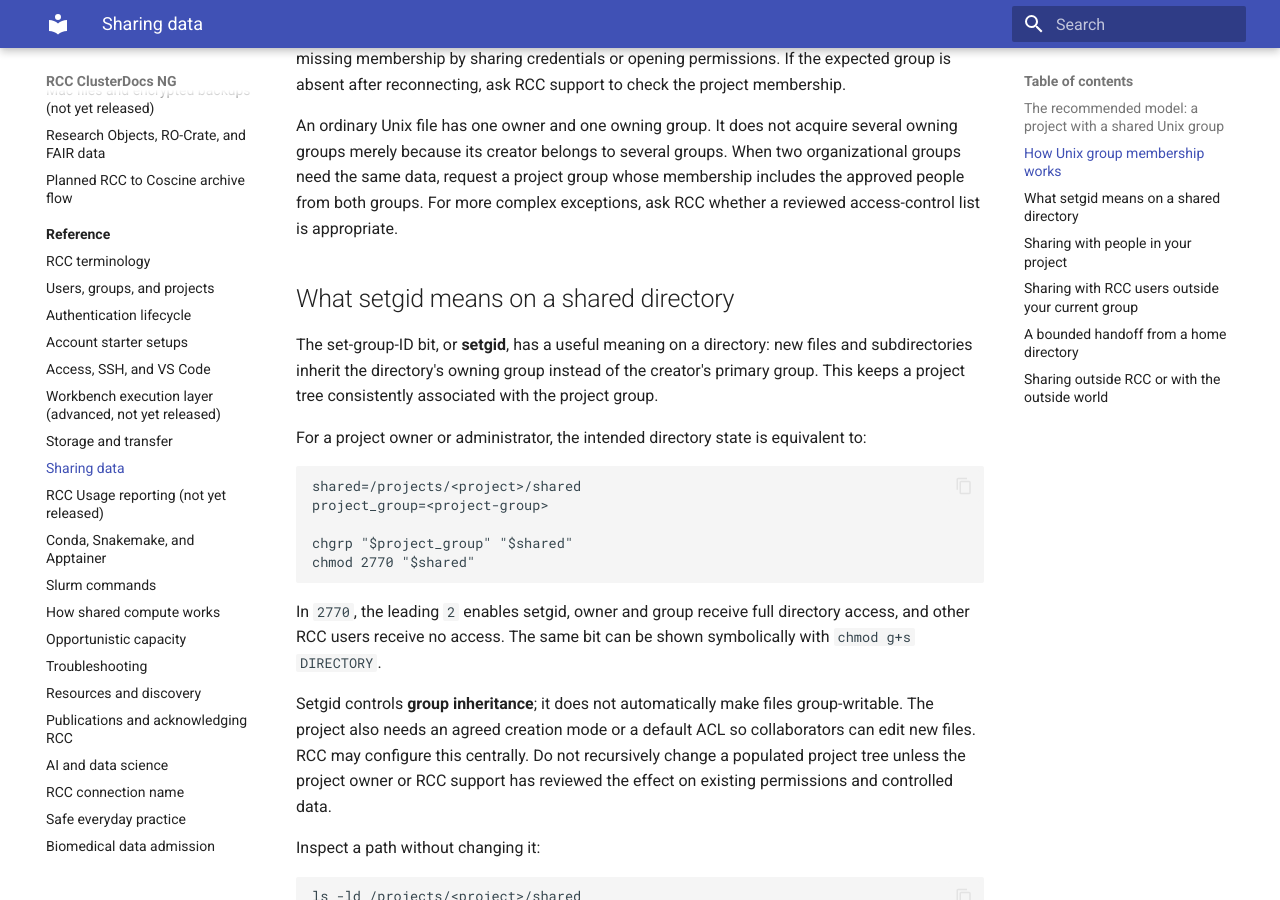
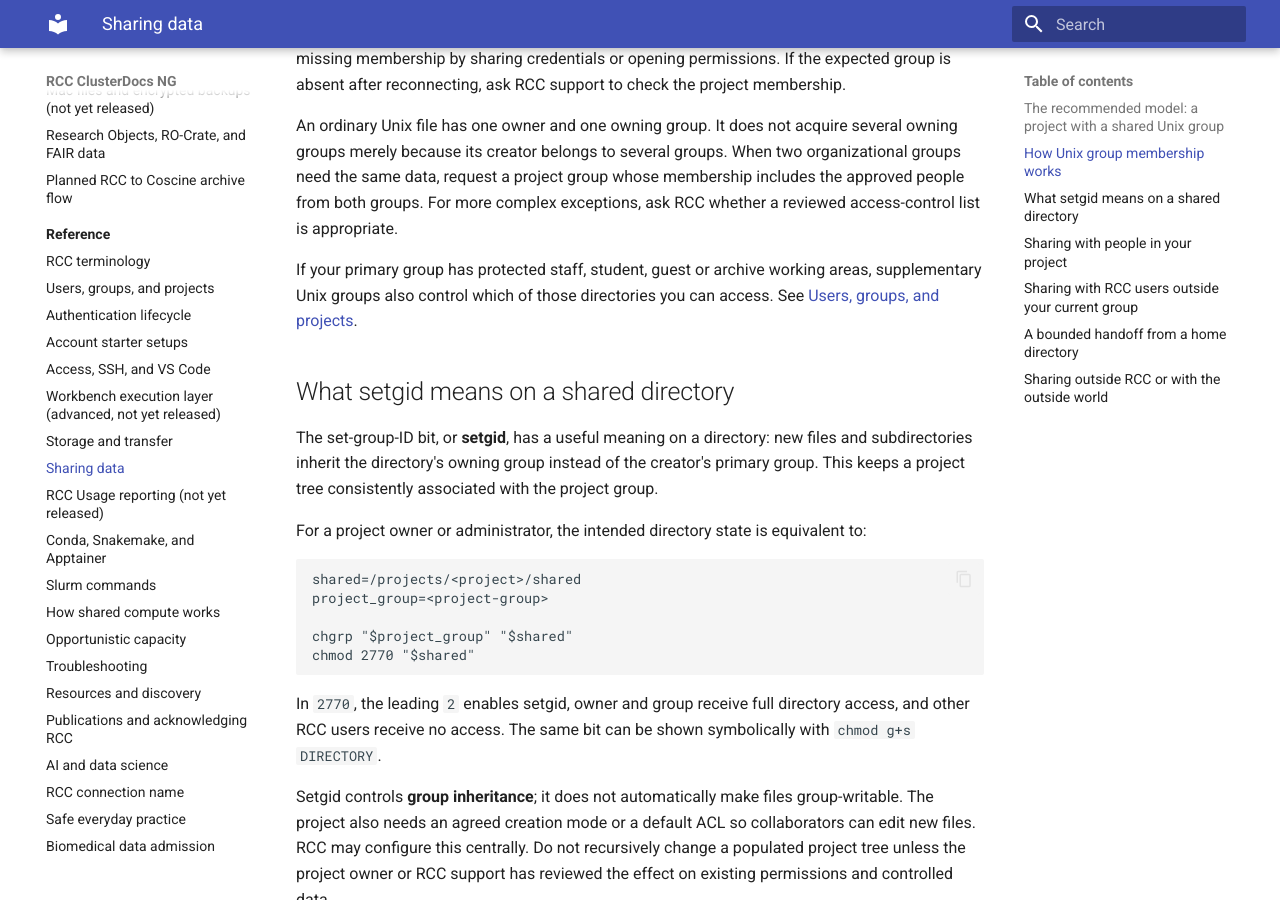
Before and after one commit to IKIM-Essen/ClusterDocs, an MkDocs documentation site: the page built from docs/reference/data-sharing.md, in a window 1280 px wide and 900 px high, scrolled down 1525 px. Built offline with MkDocs 1.6.1 and Material for MkDocs 9.7.7, drawn with Linux system fonts in a browser that asks for light colours.

Commit message:
docs(data): cross-link simple setgid lab areas from sharing guide

```diff
--- a/docs/reference/data-sharing.md
+++ b/docs/reference/data-sharing.md
@@ -68,6 +68,10 @@ When two organizational groups need the same data, request a project group
 whose membership includes the approved people from both groups. For more
 complex exceptions, ask RCC whether a reviewed access-control list is
 appropriate.
+
+If your primary group has protected staff, student, guest or archive working
+areas, supplementary Unix groups also control which of those directories you
+can access. See [Users, groups, and projects](users-groups-projects.md#smaller-shared-areas-within-your-primary-group).
 
 ## What setgid means on a shared directory
 
```
